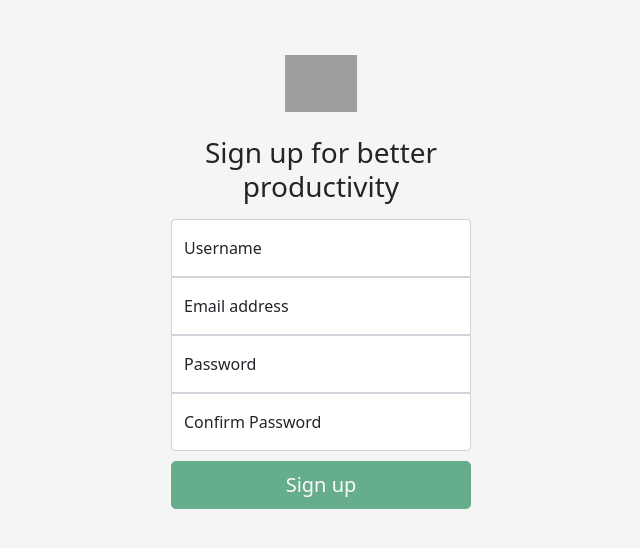
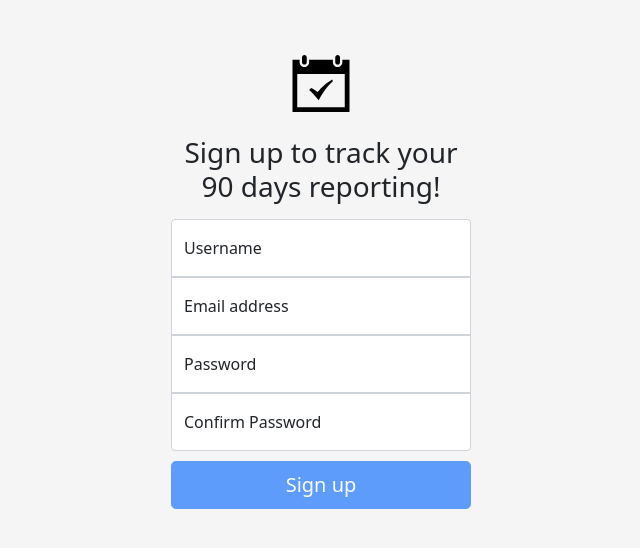
Before and after one commit to chuaweijie/task-productivity, a Django app: page /signup in a window 1280 px wide. Shown: the part 56-604 px from the top of the page, without its empty margins (319-959 px from the left). Run offline with Django 3.2, Linux system fonts and the light colour scheme; grey boxes are pictures that could not be loaded.

Commit message:
Refactored the if inside recovery.
What I need to do next. 1. Recheck the views test to see if all the cases are complete or not. Then start to write the cases for the UI.

```diff
--- a/taskproductivity/templates/taskproductivity/login.html
+++ b/taskproductivity/templates/taskproductivity/login.html
@@ -6,7 +6,7 @@
         <main class="form-signin">
             <form action="{% url 'login' %}" method="post">
                 {% csrf_token %}
-                <img class="mb-4" src="{% static 'taskproductivity/img/taskproductivity.svg' %}" alt="" width="72" height="57">
+                <img class="mb-4" src="{% static 'taskproductivity/img/90-days.svg' %}" alt="" width="72" height="57">
                 <h1 class="h3 mb-3 fw-normal">Please sign in</h1>
 
                 <div class="form-floating">
@@ -18,9 +18,10 @@
                     <label for="floatingPassword">Password</label>
                 </div>
 
-                <button class="w-100 btn btn-lg btn-success" id="btn_signin" type="submit">Sign in</button>
+                <button class="w-100 btn btn-lg btn-primary" id="btn_signin" type="submit">Sign in</button>
             </form>
         </main>
+        <a href="{% url 'recovery' %}">Forgot password?</a>
     </div>
 {% endblock %}
 
--- a/taskproductivity/templates/taskproductivity/signup.html
+++ b/taskproductivity/templates/taskproductivity/signup.html
@@ -6,8 +6,8 @@
         <main class="form-signin">
             <form action="{% url 'signup' %}" method="post">
                 {% csrf_token %}
-                <img class="mb-4" src="{% static 'taskproductivity/img/taskproductivity.svg' %}" alt="" width="72" height="57">
-                <h1 class="h3 mb-3 fw-normal">Sign up for better productivity</h1>
+                <img class="mb-4" src="{% static 'taskproductivity/img/90-days.svg' %}" alt="" width="72" height="57">
+                <h1 class="h3 mb-3 fw-normal">Sign up to track your 90 days reporting!</h1>
                 <div class="form-floating">
                     <input type="text" class="form-control" id="username" name="username" placeholder="username">
                     <label for="username">Username</label>
@@ -36,7 +36,7 @@
                         Invalid password. Please ensure your passwords are the same.
                     </div>
                 </div>
-                <button class="w-100 btn btn-lg btn-success" id="signup" disabled="true" type="submit">Sign up</button>
+                <button class="w-100 btn btn-lg btn-primary" id="signup" disabled="true" type="submit">Sign up</button>
             </form>
         </main>
     </div>
--- a/taskproductivity/views.py
+++ b/taskproductivity/views.py
@@ -154,27 +154,28 @@ def recovery(request):
             # Template ID from mailjet.
             template_id = 3221171
 
-            # Create recovery request if no past requests exists
-            if recovery_data.count() == 0:
-                Recoveries.objects.create(user=user[0], key=hash)
-                result = send_email(email_data, template_id)
-                print(result.status_code)
-                print(result.json())
-            else:
+            if recovery_data.count() > 0:
                 old_keys = Recoveries.objects.filter(user=user[0], active=True).order_by('-time')
                 # Only create new entry if past request is more than 5 minutes old to prevent spanning.
                 timediff = timezone.now() - old_keys[0].time
                 if timediff > timedelta(minutes=5):
                     old_keys.update(active=False)
-                    Recoveries.objects.create(user=user[0], key=hash)
-                    result = send_email(email_data, template_id)
-                    print(result.status_code)
-                    print(result.json())
                 else:
                     return render(request, "taskproductivity/recovery.html", {
                         "type": "warning",
                         "message": "Please try to rest your password again after 5 minutes"
                     }, status=400)
+
+            Recoveries.objects.create(user=user[0], key=hash)
+            result = send_email(email_data, template_id)
+            print(result.status_code)
+            print(result.json())
+
+        # The system will show this message regardless if the email exists or not so that hackers will not know if the email is in our system or not.
+        return render(request, "taskproductivity/recovery.html", {
+                    "type": "success",
+                    "message": "Please check your email for the recovery email"
+                }, status=200)
 
     return render(request, "taskproductivity/recovery.html")
 
@@ -199,23 +200,26 @@ def reset_password(request, key=None):
         password = request.POST["password"]
         confirmation = request.POST["confirmation"]
         old_keys = Recoveries.objects.filter(key=recovery_key, active=True).order_by('-time')
-        timediff = timezone.now() - old_keys[0].time
-        if old_keys.count() > 0 or timediff <= timedelta(hours=1):
-            if password == confirmation:
-                user = User.get(old_keys[0].user)
-                user.set_password(password)
-                user.save()
-                return render(request, "taskproductivity/login.html", {
-                    "type": "success",
-                    "message": "You've successfully changed your password. Please login now."
-                }, status=200)
 
-            # If passwords doesn't match
-            return render(request, "taskproductivity/reset.html", {
-                "key": key,
-                "type": "warning",
-                "message": "Passwords don't match. Please make sure they are the same and try again."
-            }, status=401)
+        # If there is a key and the creation time and the current time is not more than 1 hour
+        if old_keys.count() > 0:
+            timediff = timezone.now() - old_keys[0].time
+            if  timediff <= timedelta(hours=1):
+                if password == confirmation:
+                    user = User.get(old_keys[0].user)
+                    user.set_password(password)
+                    user.save()
+                    return render(request, "taskproductivity/login.html", {
+                        "type": "success",
+                        "message": "You've successfully changed your password. Please login now."
+                    }, status=200)
+
+                # If passwords doesn't match
+                return render(request, "taskproductivity/reset.html", {
+                    "key": key,
+                    "type": "warning",
+                    "message": "Passwords don't match. Please make sure they are the same and try again."
+                }, status=401)
 
         # Invalid key or expired key
         return render(request, "taskproductivity/recovery.html", {
```
